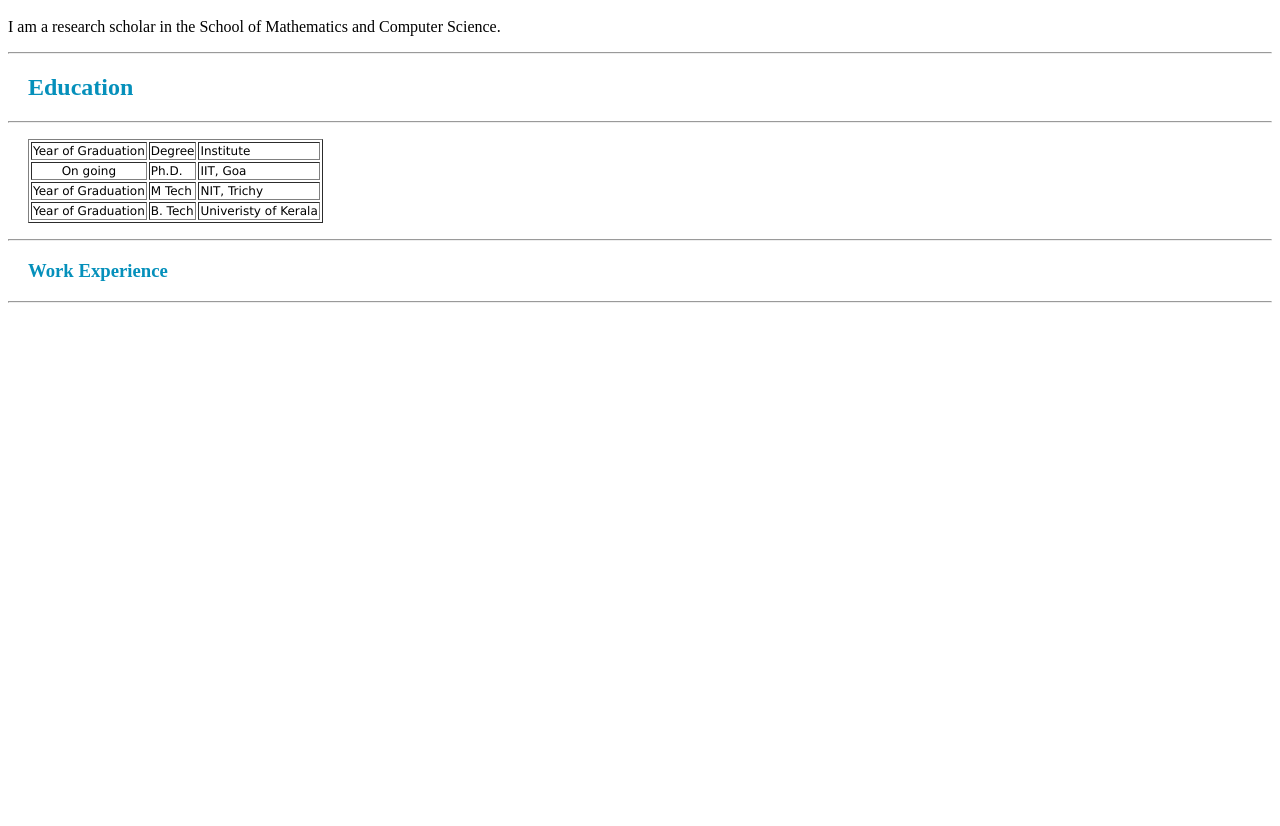
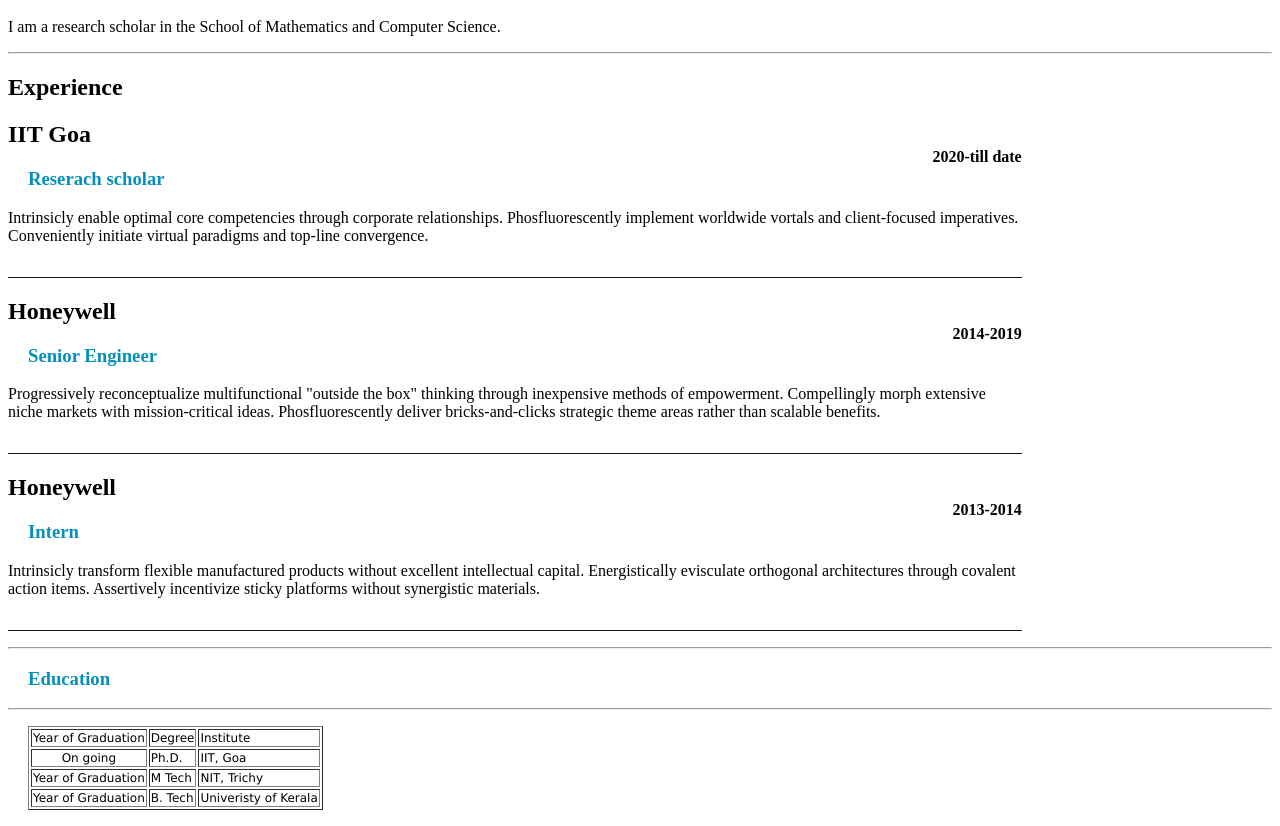
Before and after one commit to LekshmiPremkumar/resume, a plain HTML site: page index.html in a window 1280 px wide. Shown: the part 48-874 px from the top of the page. Before the commit the page ends 800 px from the top, so only its background shows below. Drawn offline with Linux system fonts and the light colour scheme.

Commit message:
style change

```diff
--- a/index.html
+++ b/index.html
@@ -11,8 +11,46 @@
             I am a research scholar in the School of Mathematics and Computer Science.
 
             </p>
+
+
+
         <hr \>
-        <h2>Education</h2>
+        <div class="yui-gf">
+
+            <div class="yui-u first">
+                <h2>Experience</h2>
+            </div><!--// .yui-u -->
+
+            <div class="yui-u">
+
+                <div class="job">
+                    <h2>IIT Goa</h2>
+                    <h3>Reserach scholar</h3>
+                    <h4>2020-till date</h4>
+                    <p>Intrinsicly enable optimal core competencies through corporate relationships. Phosfluorescently implement worldwide vortals and client-focused imperatives. Conveniently initiate virtual paradigms and top-line convergence. </p>
+                </div>
+
+                <div class="job">
+                    <h2>Honeywell</h2>
+                    <h3>Senior Engineer</h3>
+                    <h4>2014-2019</h4>
+                    <p>Progressively reconceptualize multifunctional "outside the box" thinking through inexpensive methods of empowerment. Compellingly morph extensive niche markets with mission-critical ideas. Phosfluorescently deliver bricks-and-clicks strategic theme areas rather than scalable benefits. </p>
+                </div>
+
+                <div class="job last">
+                    <h2>Honeywell</h2>
+                    <h3>Intern</h3>
+                    <h4>2013-2014</h4>
+                    <p>Intrinsicly transform flexible manufactured products without excellent intellectual capital. Energistically evisculate orthogonal architectures through covalent action items. Assertively incentivize sticky platforms without synergistic materials. </p>
+                </div>
+
+
+                           </div><!--// .yui-u -->
+        </div><!--// .yui-gf -->
+
+            <hr \>
+
+        <h3>Education</h3>
         <hr \>
         <p>
             <table border="1">
@@ -39,9 +77,6 @@
                 </tr>
 
             </table>
-            <hr \>
-            <h3>Work Experience</h3>
-            <hr \>
 
         </p>
 
--- a/mystyle.css
+++ b/mystyle.css
@@ -6,10 +6,7 @@ body {
     color: rgb(5, 144, 187);
     margin-left: 20px;
   }
-  h2 {
-    color: rgb(5, 144, 187);
-    margin-left: 20px;
-  }
+
   table {
     color: black;
     margin-left: 20px;
@@ -20,3 +17,10 @@ body {
     color: rgb(5, 144, 187);
     margin-left: 20px;
   }
+
+.job { position: relative; margin-bottom: 1em; padding-bottom: 1em; border-bottom: 1px solid rgb(24, 20, 20); }
+.job h4 { position: absolute; top: 0.35em; right: 0 ;}
+.job p { margin: .75em 0 1em 0; }
+
+.yui-gf .yui-u{width:80.2%;}
+.yui-gf div.first{width:12.3%;}
```
Also changed, not shown: 1 other file.
